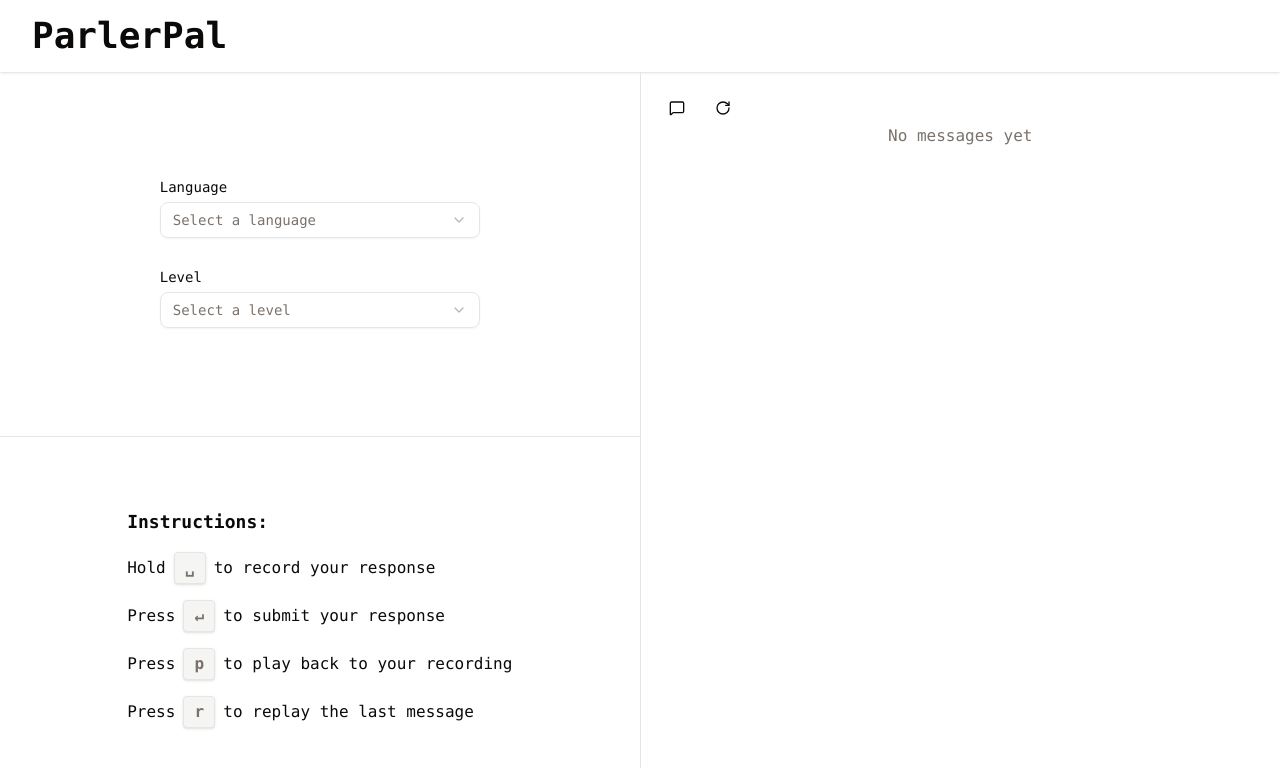
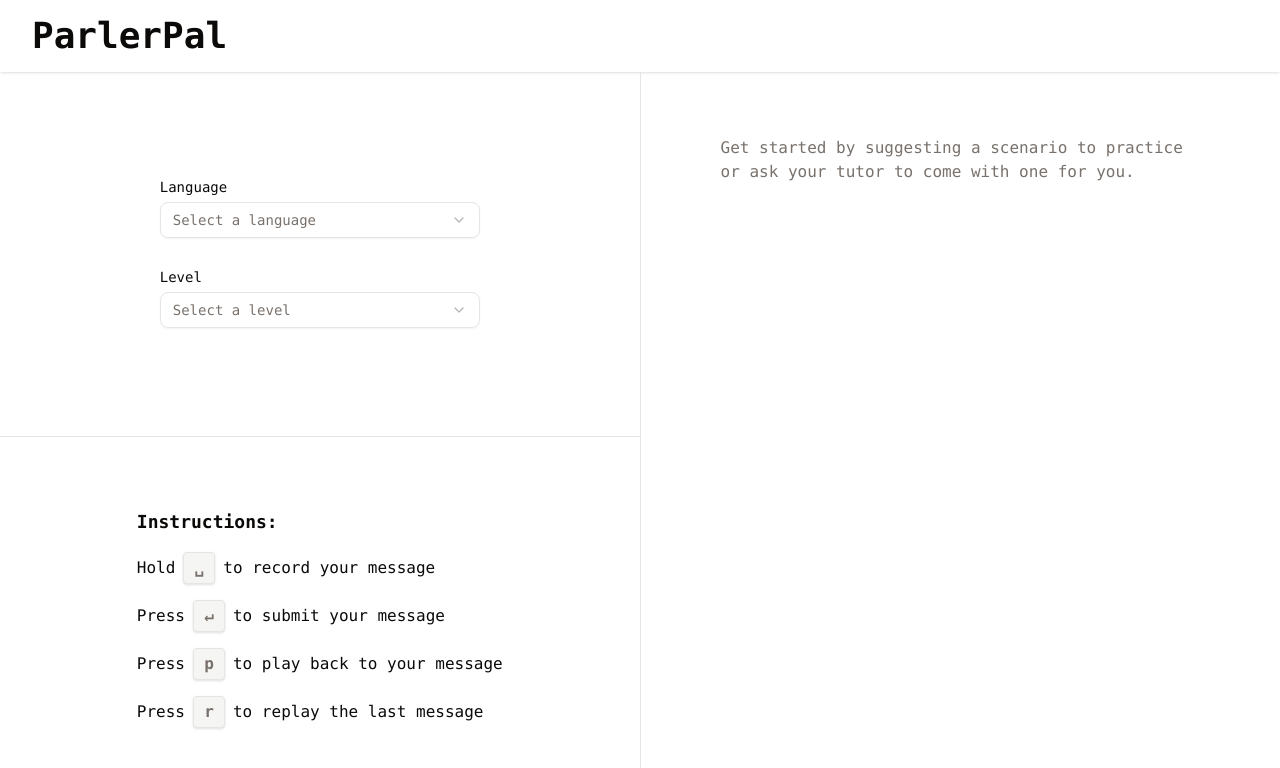
Before and after one commit to maxharding96/parlezpal, a Next.js app: page / in a window 1280 px wide. Shown: the top 768 px of the page. Built offline with nearby package versions, Linux system fonts and the light colour scheme.

Commit message:
default message

```diff
--- a/src/components/chat/Display.tsx
+++ b/src/components/chat/Display.tsx
@@ -12,25 +12,30 @@ export function ChatDisplay() {
 
   return (
     <div className="flex h-full flex-col">
-      <Actions
-        showMessages={showMessages}
-        toggleShowMessages={() => toggleShowMessages((prev) => !prev)}
-      />
       <ScrollArea className="flex-1 overflow-hidden px-4">
         <div className="space-y-4">
           {history.length === 0 ? (
-            <div className="text-muted-foreground flex h-32 items-center justify-center">
-              <p>No messages yet</p>
+            <div className="text-muted-foreground flex items-center justify-center p-16">
+              <p>
+                Get started by suggesting a scenario to practice or ask your
+                tutor to come with one for you.
+              </p>
             </div>
           ) : (
-            history.map((message, index) => (
-              <ChatMessage
-                key={index}
-                chatId={chatId}
-                message={message}
+            <>
+              <Actions
                 showMessages={showMessages}
+                toggleShowMessages={() => toggleShowMessages((prev) => !prev)}
               />
-            ))
+              {history.map((message, index) => (
+                <ChatMessage
+                  key={index}
+                  chatId={chatId}
+                  message={message}
+                  showMessages={showMessages}
+                />
+              ))}
+            </>
           )}
         </div>
       </ScrollArea>
--- a/src/components/instructions/Instructions.tsx
+++ b/src/components/instructions/Instructions.tsx
@@ -10,7 +10,7 @@ const Record = () => {
   useRecord()
 
   return (
-    <Instruction action="Hold" keyStr=" " reaction="to record your response" />
+    <Instruction action="Hold" keyStr=" " reaction="to record your message" />
   )
 }
 
@@ -21,7 +21,7 @@ const Submit = () => {
     <Instruction
       action="Press"
       keyStr="Enter"
-      reaction="to submit your response"
+      reaction="to submit your message"
       onPress={generate}
     />
   )
@@ -40,7 +40,7 @@ const Listen = () => {
     <Instruction
       action="Press"
       keyStr="p"
-      reaction="to play back to your recording"
+      reaction="to play back to your message"
       onPress={handlePress}
     />
   )
```
